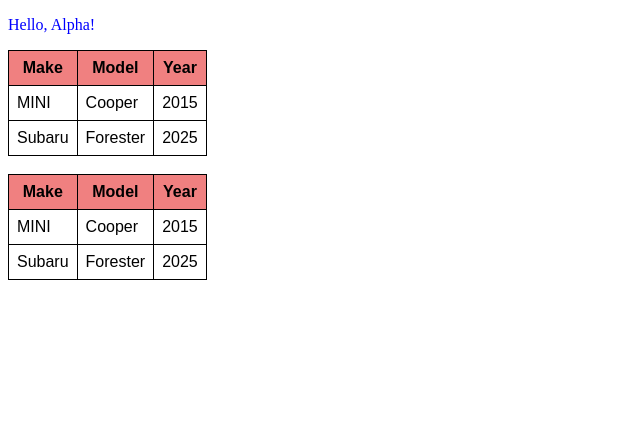
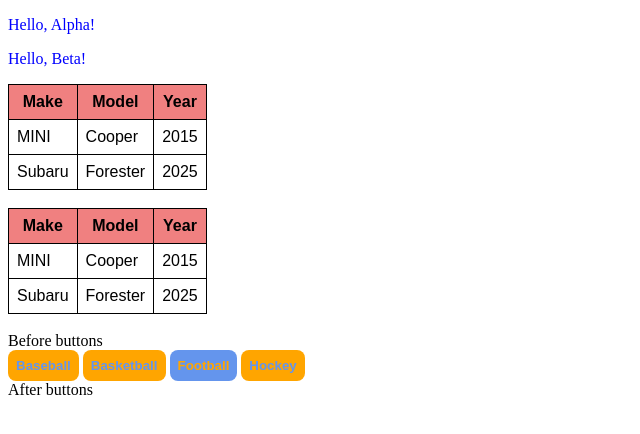
Before and after one commit to mvolkmann/vanilla-web-components, a website: page public/index.html in a window 1280 px wide. Shown: the whole page, without its empty margins (0-640 px from the left). Drawn offline with Linux system fonts and the light colour scheme.

Commit message:
added toggle-button component

```diff
--- a/public/index.html
+++ b/public/index.html
@@ -1,9 +1,15 @@
-<!DOCTYPE html>
+<!doctype html>
 <html lang="en">
   <head>
     <style>
       hello-world5::part(greeting) {
         color: blue;
+      }
+      toggle-buttons {
+        --button-bg-color: orange;
+        --button-color: cornflowerblue;
+        --button-selected-bg-color: cornflowerblue;
+        --button-selected-color: orange;
       }
     </style>
     <!--
@@ -18,6 +24,7 @@
     <!-- <script src="hello-world4.js" type="module"></script> -->
     <script src="hello-world5.js" type="module"></script>
     <script src="radio-group.js" type="module"></script>
+    <script src="toggle-buttons.js" type="module"></script>
     <script>
       const html = String.raw;
 
@@ -28,12 +35,6 @@
         ];
         document.querySelector("car-table").cars = cars;
         document.querySelector("car-table-shadow").cars = cars;
-
-        const carTables = document.querySelectorAll("car-table-shadow");
-        for (const carTable of carTables) {
-          const table = carTable.shadowRoot.querySelector("table");
-          console.log("index.html: table =", table);
-        }
       };
     </script>
     <style>
@@ -50,11 +51,19 @@
     <hello-world4 name="Alpha"></hello-world4>
   -->
     <hello-world5 name="Alpha"></hello-world5>
+    <hello-world5 name="Beta"></hello-world5>
 
     <car-table></car-table>
     <br />
     <car-table-shadow></car-table-shadow>
     <br />
+
+    <span>Before buttons</span>
+    <toggle-buttons
+      labels="Baseball,Basketball,Football,Hockey"
+      value="Football"
+    ></toggle-buttons>
+    <span>After buttons</span>
 
     <!--
     <attribute-handling
--- a/public/my-counter.js
+++ b/public/my-counter.js
@@ -1,4 +1,3 @@
-console.log("my-counter.js: entered");
 const html = String.raw;
 
 const template = document.createElement("template");
@@ -56,7 +55,6 @@
   }
 
   render() {
-    console.log("my-counter.js render: entered");
     const dom = template.content.cloneNode(true);
     const [decBtn, incBtn] = dom.querySelectorAll("button");
     this.#decBtn = decBtn;
--- /dev/null
+++ b/public/toggle-buttons.js
@@ -0,0 +1,95 @@
+const sharedStyles = new CSSStyleSheet();
+sharedStyles.replaceSync(`
+  :host {
+    display: flex;
+    gap: 0.25rem;
+  }
+
+  button {
+    background-color: var(--button-bg-color, lightgreen);
+    border: none;
+    border-radius: 0.5rem;
+    color: var(--button-color, black);
+    font-weight: bold;
+    padding: 0.5rem;
+  }
+
+  button.selected {
+    background-color: var(--button-selected-bg-color, green);
+    color: var(--button-selected-color, white);
+  }
+`);
+
+class ToggleButtons extends HTMLElement {
+  #labels = "";
+  #value = "";
+
+  static get observedAttributes() {
+    return ["labels", "value"];
+  }
+
+  constructor() {
+    super();
+    this.attachShadow({ mode: "open" });
+  }
+
+  attributeChangedCallback(name, _oldValue, newValue) {
+    if (name === "labels") {
+      this.labels = newValue; // invokes setter
+    } else if (name === "value") {
+      this.value = newValue; // invokes setter
+    }
+  }
+
+  connectedCallback() {
+    this.shadowRoot.adoptedStyleSheets = [sharedStyles];
+    this.render();
+    this.shadowRoot.addEventListener("click", this.handleClick.bind(this));
+  }
+
+  get labels() {
+    return this.#labels;
+  }
+
+  get value() {
+    return this.#value;
+  }
+
+  handleClick(event) {
+    this.value = event.target.textContent; // invokes setter
+  }
+
+  set labels(value) {
+    if (value === this.#labels) return;
+    this.#labels = value;
+    this.setAttribute("labels", value);
+    this.render();
+  }
+
+  set value(value) {
+    if (value === this.#value) return;
+
+    value = value.trim();
+    this.#value = value;
+    this.setAttribute("value", value);
+    for (const button of this.shadowRoot.querySelectorAll("button")) {
+      const label = button.textContent;
+      button.classList.toggle("selected", label === value);
+    }
+  }
+
+  render() {
+    const root = this.shadowRoot;
+    root.innerHTML = ""; // clears all existing content
+
+    const value = this.#value;
+    for (const label of this.#labels.split(",")) {
+      const button = document.createElement("button");
+      button.textContent = label.trim();
+      if (label === value) button.classList.add("selected");
+      root.appendChild(button);
+    }
+  }
+}
+
+customElements.define("toggle-buttons", ToggleButtons);
```
